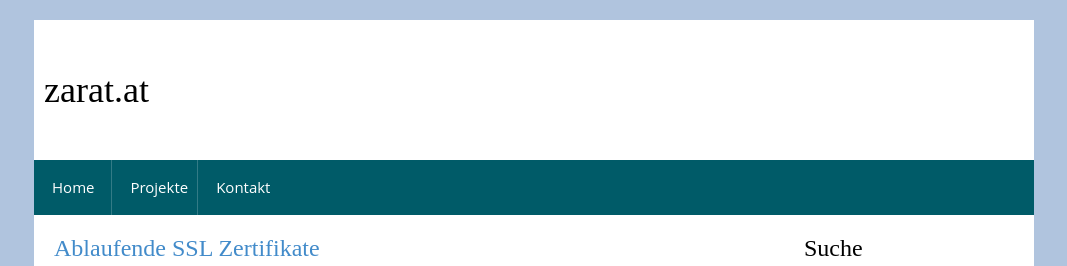
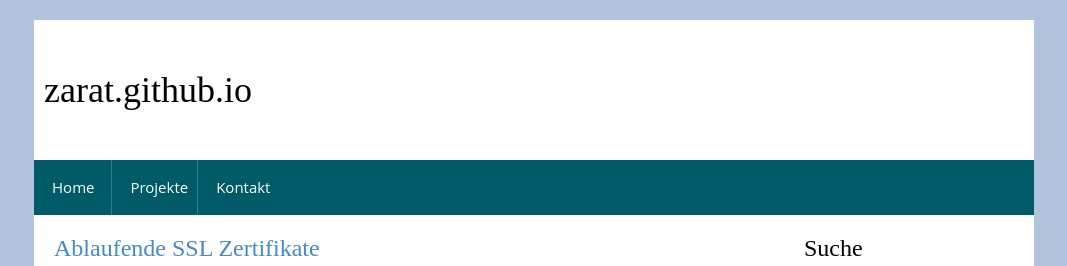
Before and after one commit to zarat/zarat.github.io, a Jekyll site: the page built from index.html, in a window 1280 px wide. Shown: the top 266 px of the page, without its empty margins (106-1173 px from the left). Built offline with Jekyll 4.4.1, drawn with Linux system fonts in a browser that asks for light colours; the list of posts is cut into pages by our own code.

Commit message:
Update header.html

```diff
--- a/_includes/header.html
+++ b/_includes/header.html
@@ -1,6 +1,6 @@
   <div class='sp-main-header'>
     <div class='sp-main-header-logo'>
-      <h1>zarat.at</h1>
+      <h1>zarat.github.io</h1>
       <!-- <h4>Just another github blog</h4> -->
     </div>
   </div>
@@ -16,6 +16,9 @@
 		<ul>
 			<a href="https://codehelper.lima-city.at" target="_blank"><li class="li level-2">Codehelper Q&A</li></a>
 			<a href="https://mbcdn.lima-city.de" target="_blank"><li class="li level-2">Wiki</li></a>
+			<a href="https://cloud.zarat.at" target="_blank"><li class="li level-2">Cloud</li></a>
+			<a href="https://mattermost.zarat.at" target="_blank"><li class="li level-2">Mattermost</li></a>
+			<a href="https://safe.zarat.at" target="_blank"><li class="li level-2">Vaultwarden</li></a>
 		</ul>
 	<li>
 	<li class="li level-1"><a href="{{ site.url }}/contact">Kontakt</a></li>
```
